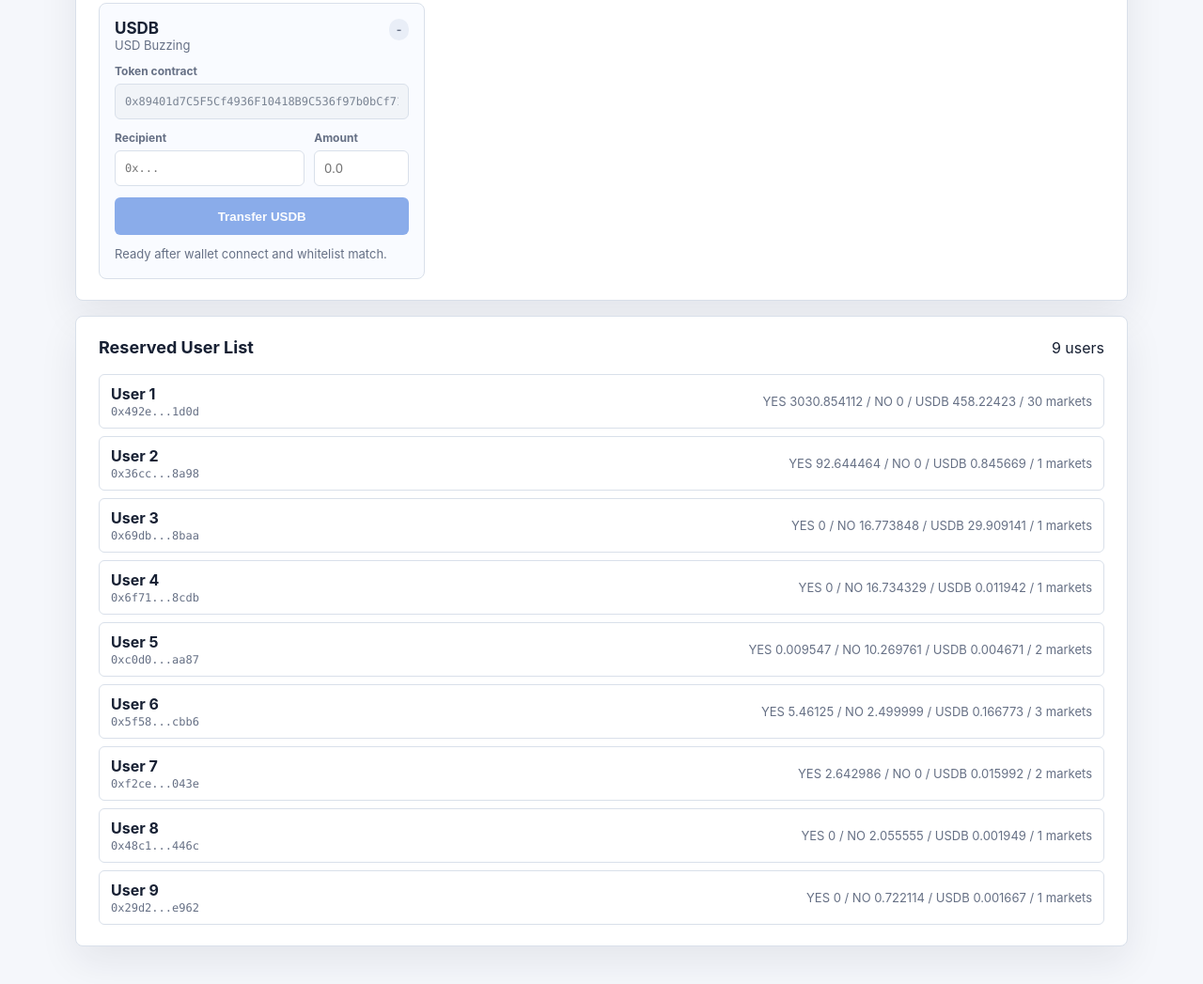
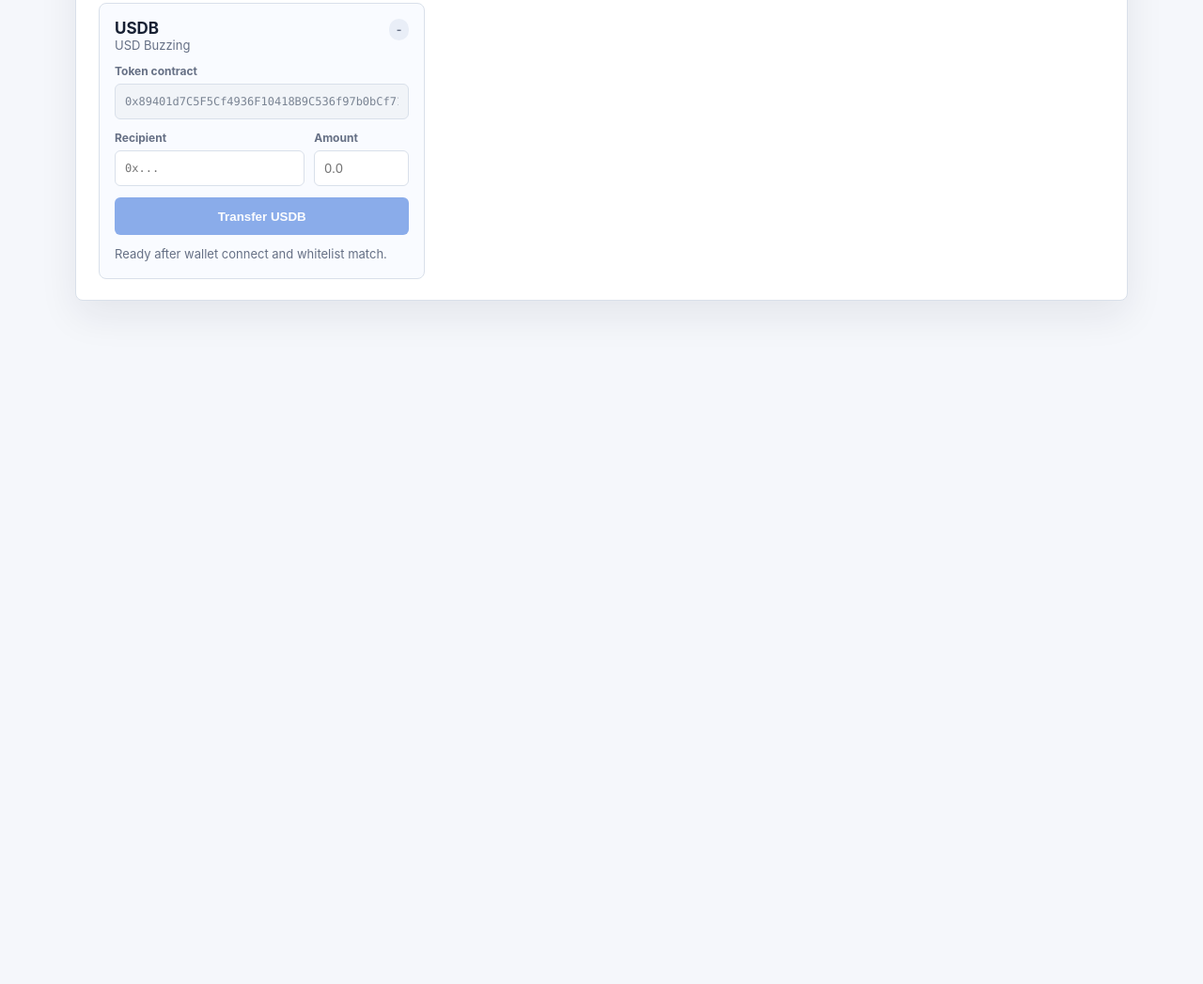
Before and after one commit to zxzyy10/asset-transfer, a website: page frontend/index.html in a window 1280 px wide. Shown: the part 342-1389 px from the top of the page at 94% size. After the commit the page ends 800 px from the top, so only its background shows below. Drawn offline with nearby package versions, Linux system fonts and the light colour scheme.

Commit message:
Remove reserved user list panel

```diff
--- a/frontend/app.js
+++ b/frontend/app.js
@@ -17,8 +17,6 @@ const accountEl = document.getElementById("account");
 const allowedUserEl = document.getElementById("allowedUser");
 const networkEl = document.getElementById("network");
 const assetListEl = document.getElementById("assetList");
-const reservedUsersEl = document.getElementById("reservedUsers");
-const userCountEl = document.getElementById("userCount");
 
 let provider;
 let signer;
@@ -137,39 +135,6 @@ async function updateChainState(showPrompt = false) {
   if (!currentChainOk && showPrompt) {
     setStatus(`Please switch network to ${chain.name}.`, "warn");
   }
-}
-
-function renderReservedUsers() {
-  userCountEl.textContent = `${users.length} users`;
-
-  if (!users.length) {
-    reservedUsersEl.innerHTML = `<div class="empty">User list is reserved in frontend/config.js.</div>`;
-    return;
-  }
-
-  reservedUsersEl.innerHTML = users
-    .map((user) => {
-      const assetText = Object.entries(user.assets || {})
-        .map(([assetId, item]) => {
-          const token = tokens.find((candidate) => candidate.id === assetId);
-          return `${token?.symbol || assetId}: ${item.amount || "-"}`;
-        })
-        .join(" / ");
-      const summary = user.summary
-        ? `YES ${user.summary.yes} / NO ${user.summary.no} / USDB ${user.summary.usdb} / ${user.summary.marketCount} markets`
-        : assetText;
-
-      return `
-        <div class="user-row">
-          <div>
-            <strong>${user.label || "User"}</strong>
-            <span>${shortAddress(user.wallet)}</span>
-          </div>
-          <small>${summary || "No preset assets"}</small>
-        </div>
-      `;
-    })
-    .join("");
 }
 
 function renderAssets() {
@@ -355,7 +320,6 @@ refreshBtn.addEventListener("click", async () => {
     setStatus("Missing chain config.", "error");
   }
 
-  renderReservedUsers();
   renderAssets();
   syncButtons();
 
--- a/frontend/index.html
+++ b/frontend/index.html
@@ -47,13 +47,6 @@
         <div id="assetList" class="asset-list"></div>
       </section>
 
-      <section class="list-panel">
-        <div class="panel-heading compact">
-          <h2>Reserved User List</h2>
-          <span id="userCount">0 users</span>
-        </div>
-        <div id="reservedUsers" class="reserved-users"></div>
-      </section>
     </main>
 
     <script src="./config.js"></script>
--- a/frontend/style.css
+++ b/frontend/style.css
@@ -33,8 +33,7 @@ body {
 
 .topbar,
 .status-panel,
-.transfer-panel,
-.list-panel {
+.transfer-panel {
   background: var(--panel);
   border: 1px solid var(--border);
   box-shadow: var(--shadow);
@@ -164,8 +163,7 @@ button:disabled {
   white-space: nowrap;
 }
 
-.transfer-panel,
-.list-panel {
+.transfer-panel {
   margin-top: 16px;
   border-radius: 8px;
   padding: 22px 24px;
@@ -182,14 +180,9 @@ button:disabled {
 .panel-heading p,
 .asset-head p,
 .hint,
-.empty,
-.user-row small {
+.empty {
   color: var(--muted);
   font-size: 13px;
-}
-
-.panel-heading.compact {
-  align-items: center;
 }
 
 .asset-list {
@@ -274,32 +267,6 @@ input:disabled {
   color: var(--primary);
 }
 
-.reserved-users {
-  display: grid;
-  gap: 8px;
-}
-
-.user-row {
-  display: flex;
-  align-items: center;
-  justify-content: space-between;
-  gap: 16px;
-  border: 1px solid var(--border);
-  border-radius: 6px;
-  padding: 10px 12px;
-}
-
-.user-row div {
-  display: grid;
-  gap: 2px;
-}
-
-.user-row span {
-  color: var(--muted);
-  font-family: ui-monospace, SFMono-Regular, Menlo, Consolas, monospace;
-  font-size: 12px;
-}
-
 .empty {
   border: 1px dashed var(--border);
   border-radius: 6px;
@@ -325,16 +292,14 @@ input:disabled {
   }
 
   .topbar,
-  .panel-heading,
-  .user-row {
+  .panel-heading {
     align-items: stretch;
     flex-direction: column;
   }
 
   .topbar,
   .status-panel,
-  .transfer-panel,
-  .list-panel {
+  .transfer-panel {
     padding: 16px;
   }
 }
```
